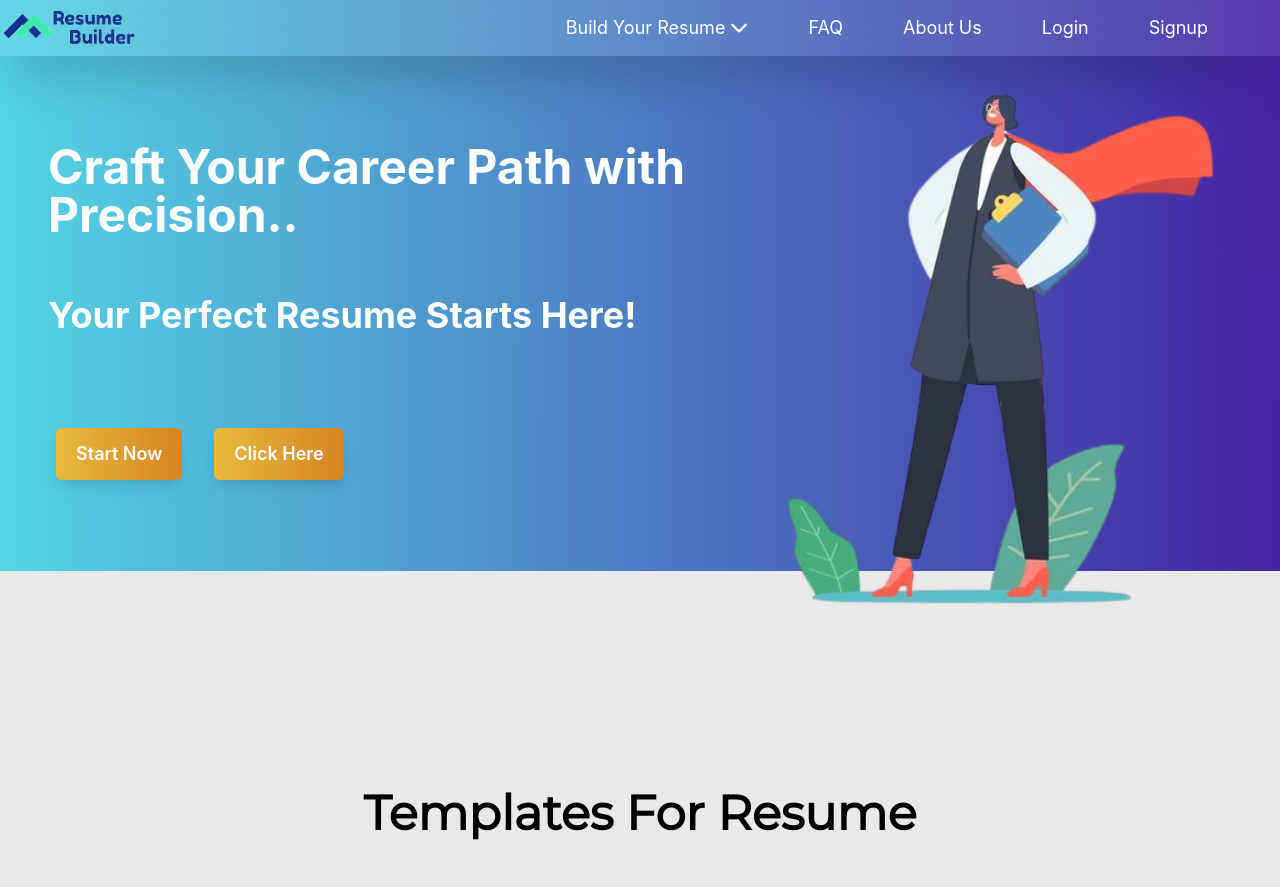
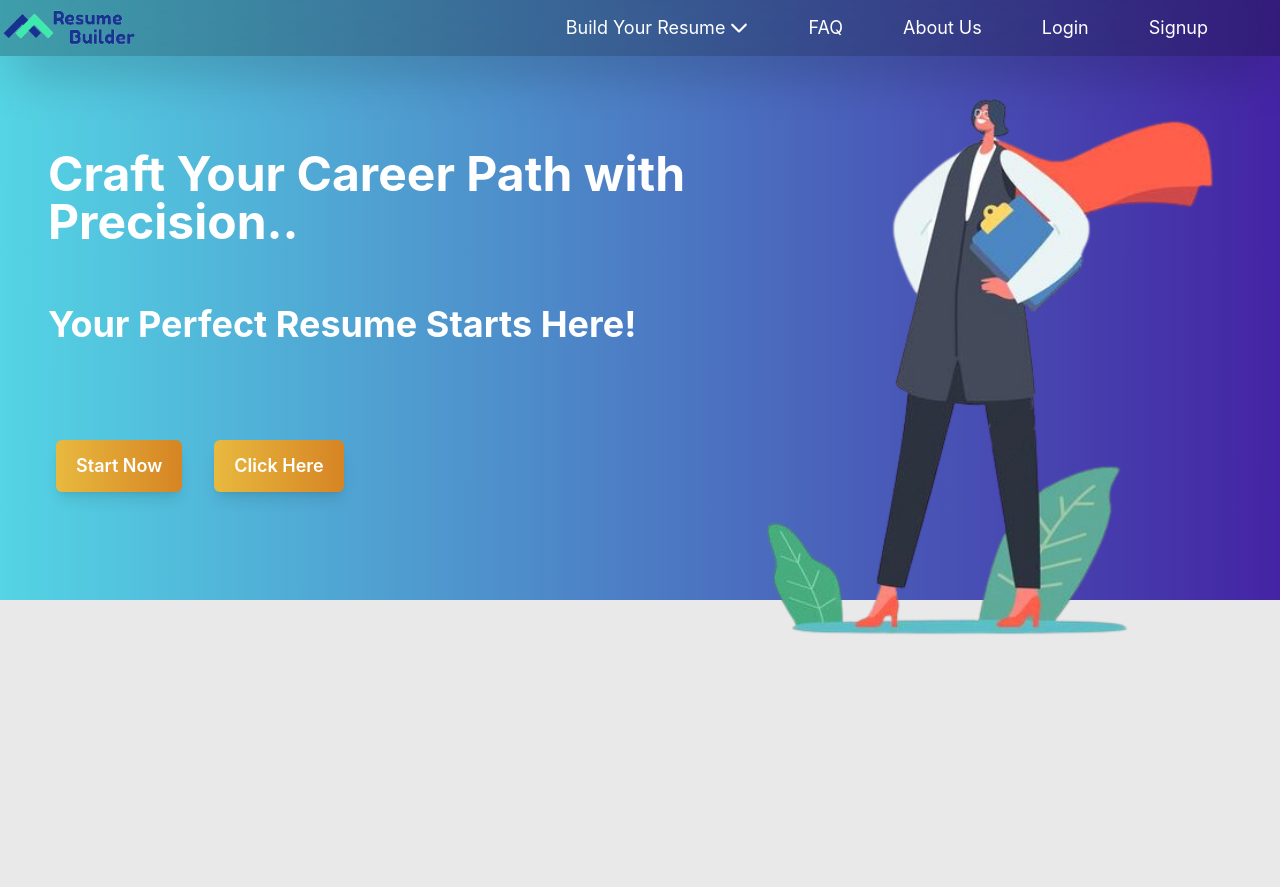
Before and after one commit to deepanshupal09/resumebuilder, a React (Create React App) app: page / in a window 1280 px wide. Shown: the top 887 px of the page. Built offline with nearby package versions, Linux system fonts and the light colour scheme.

Commit message:
fixed navbar issue

```diff
--- a/public/index.html
+++ b/public/index.html
@@ -8,6 +8,9 @@
     <link rel="preconnect" href="https://fonts.googleapis.com">
     <link rel="preconnect" href="https://fonts.gstatic.com" crossorigin>
     <link href="https://fonts.googleapis.com/css2?family=Bungee&family=Merriweather&family=Montserrat&family=Sacramento&display=swap" rel="stylesheet">
+    <link rel="preconnect" href="https://fonts.googleapis.com">
+<link rel="preconnect" href="https://fonts.gstatic.com" crossorigin>
+<link href="https://fonts.googleapis.com/css2?family=Bungee&family=Merriweather&family=Montserrat&family=Sacramento&display=swap" rel="stylesheet">
 
     <meta
       name="description"
--- a/src/components/LandingPage.js
+++ b/src/components/LandingPage.js
@@ -18,7 +18,7 @@ function LandingPage() {
 
     <>
      {AOS.init()}
-    <div className='first-component flex text-white h-[35%]' style={{backgroundImage: 'linear-gradient( 90.1deg,  rgba(84,212,228,1) 0.2%, rgba(68,36,164,1) 99.9% )'}}>
+    <div className='first-component flex text-white h-[75vh]' style={{backgroundImage: 'linear-gradient( 90.1deg,  rgba(84,212,228,1) 0.2%, rgba(68,36,164,1) 99.9% )'}}>
      <div className=' mx-12 slideleft'>
       <div className='relative top-[25%] text-5xl font-bold font-sans'>Craft Your Career Path with Precision..</div>
       <div className='relative top-[32%] text-4xl mt-4 font-bold font-sans'>Your Perfect Resume Starts Here!</div>
@@ -29,8 +29,8 @@ function LandingPage() {
      </div>
      <div className='flex justify-end w-1/2 '><img className='mr-[10%] slideright h-[110%]' src="./resume-img.png" alt="" /></div>
     </div>
-    <div data-aos="fade-right" className='second-component  py-[2%] px-[3%]' style={{marginTop: '15%'}}>
-        <h1 className='text-5xl text-center font-bold font-mons'>Templates For Resume</h1>
+    <div data-aos="fade-right" className='second-component  py-[2%] px-[3%]' style={{marginTop: '25vh'}}>
+        <h1 className='text-5xl text-slate-600 text-center font-bold font-mons'>Templates For Resume</h1>
 
         <div className='flex '>
           <div className='my-auto'>
--- a/src/components/Navbar.js
+++ b/src/components/Navbar.js
@@ -3,9 +3,20 @@ import { faChevronDown } from "@fortawesome/free-solid-svg-icons";
 import { FontAwesomeIcon } from "@fortawesome/react-fontawesome";
 
 function Navbar() {
+
+  const test = () => {
+    var a = window.getComputedStyle( document.body ,null).getPropertyValue('background-color');
+    if (a === 'rdb(233,233,233)') {
+      document.getElementById('nav').style.color = 'black';
+    }
+    console.log(a)
+  }
+
   return (
+
     <div>
-      <div className="shadow-2xl fixed top-0 backdrop-blur-3xl backdrop-filter bg-opacity-10 z-10 w-[100%] flex justify-between h-[7%] bg-white text-lg  text-white" >
+      {window.onscroll = test}
+      <div id='nav' className=" shadow-2xl fixed top-0  backdrop-blur-3xl backdrop-filter bg-opacity-25 z-10 w-[100%] flex justify-between h-[7vh] bg-black text-lg  text-white" >
         <div className="my-auto">
           <img
             className="w-[70%]"
@@ -13,11 +24,11 @@ function Navbar() {
             alt="Resume Builder"
           />
         </div>
-        <ul className="flex space-x-11 mr-16 my-auto ">
+        <ul className=" flex space-x-11 mr-16 my-auto ">
         <div className="">
 
           <button className=" px-2 bg-white bg-opacity-0 hover:bg-opacity-20 rounded-md py-2 " >
-            <li className="flex">
+            <li className="flex mix-blend-difference">
               Build Your Resume&nbsp;
               <div id="byr"><FontAwesomeIcon icon={faChevronDown} /></div>
             </li>
--- a/src/index.css
+++ b/src/index.css
@@ -1,5 +1,10 @@
 @tailwind base;
 @tailwind components;
+
+.dodge {
+  @apply mix-blend-difference
+}
+
 @tailwind utilities;
 
 @import url('https://fonts.googleapis.com/css2?family=Bungee&family=Merriweather&family=Montserrat&family=Sacramento&display=swap');
```
Also changed, not shown: 1 other file (tests, documents, lock files or other folders).
